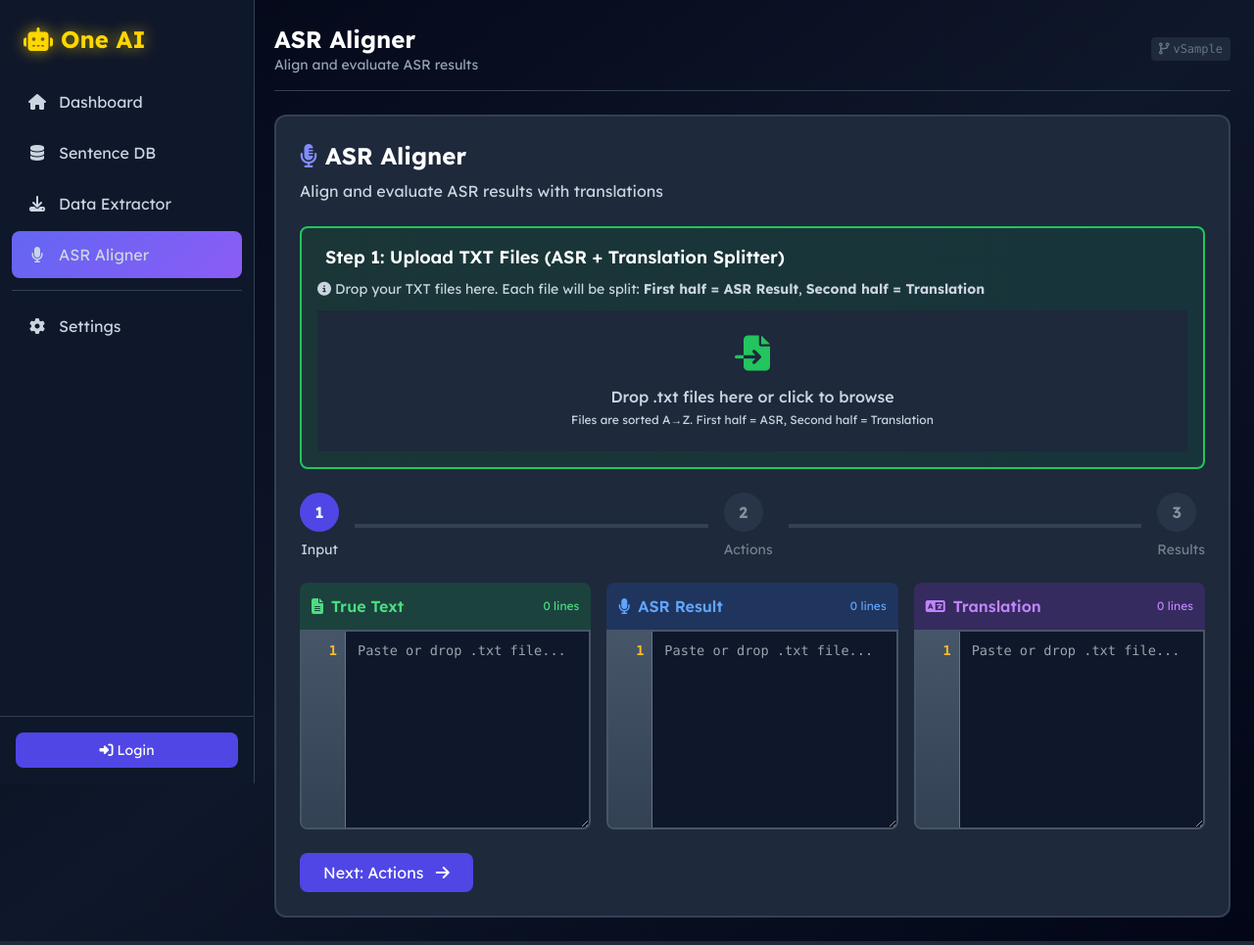
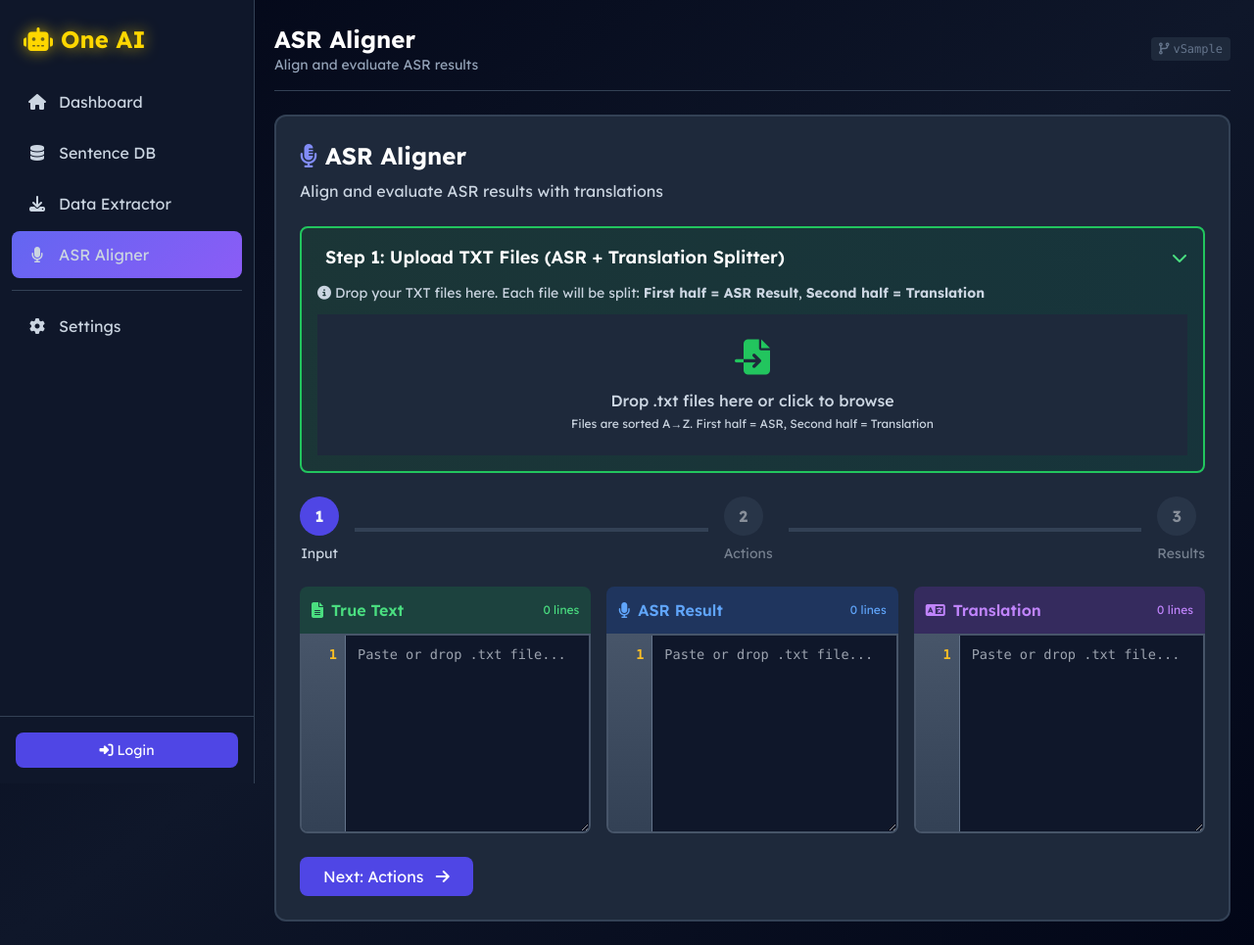
Before and after one commit to masusbilla4/one-ai-tool, a Flask app: template templates/main_dashboard.html in a window 1280 px wide, after a click on "ASR Aligner". Shown: the whole page at 98% size. Run offline with Flask 3, Linux system fonts and the light colour scheme; the template is opened without the code that fills it: most values are stand-ins (such as "Sample title", 1, 10 or a date in 2020); parts of the project's set-up code (start-up, migrations or seed data) failed here and were passed over; some libraries are stand-ins or nearby versions.

Commit message:
feat: ASR Aligner UI improvements
- Added line numbers to all textareas (True Text, ASR, Translation)
- Added drag-and-drop support to all textareas
- Made ASR Splitter section foldable to save space
- Removed popup alert after ASR Splitter processing
- Fixed line number updates after file split

Co-Authored-By: Cline SR

```diff
--- a/templates/main_dashboard.html
+++ b/templates/main_dashboard.html
@@ -650,11 +650,17 @@
                 </h2>
                 <p class="text-slate-400 mb-6">Align and evaluate ASR results with translations</p>
 
-                <!-- Step 1: ASR Splitter Drop Zone -->
+                <!-- Step 1: ASR Splitter Drop Zone (Foldable) -->
                 <div class="mb-6 p-4 bg-gradient-to-r from-green-900/30 to-emerald-900/30 border-2 border-green-500 rounded-lg">
-                    <h3 class="text-lg font-semibold text-green-400 mb-2">
+                    <div class="flex justify-between items-center cursor-pointer" onclick="toggleASRSplitter()">
+                        <h3 class="text-lg font-semibold text-green-400">
                             <i class="fas fa-step-1 mr-2"></i>Step 1: Upload TXT Files (ASR + Translation Splitter)
                         </h3>
+                        <button id="asr-splitter-toggle-btn" class="text-green-400 hover:text-green-300 transition">
+                            <i class="fas fa-chevron-down"></i>
+                        </button>
+                    </div>
+                    <div id="asr-splitter-content" class="mt-3">
                         <p class="text-sm text-slate-400 mb-3">
                             <i class="fas fa-info-circle mr-1"></i>Drop your TXT files here. Each file will be split: <strong>First half = ASR Result</strong>, <strong>Second half = Translation</strong>
                         </p>
@@ -674,6 +680,7 @@
                                 </button>
                             </div>
                             <div id="asr-splitter-items" class="max-h-32 overflow-y-auto bg-slate-800 p-2 rounded mt-2"></div>
+                        </div>
                     </div>
                 </div>
 
@@ -1284,13 +1291,29 @@
                     allTransLines.push(...lines.slice(mid).map(l => l.trim()).filter(l => l));
                 } catch (e) { alert('Error reading ' + files[i].name + ': ' + e.message); }
             }
-            if (allAsrLines.length > 0) document.getElementById('asr-asr-text').value = allAsrLines.join('\n');
-            if (allTransLines.length > 0) document.getElementById('asr-trans-text').value = allTransLines.join('\n');
+            if (allAsrLines.length > 0) {
+                document.getElementById('asr-asr-text').value = allAsrLines.join('\n');
+                updateASRLineNums('asrText');
+            }
+            if (allTransLines.length > 0) {
+                document.getElementById('asr-trans-text').value = allTransLines.join('\n');
+                updateASRLineNums('transText');
+            }
             updateASRLineCounts();
-            alert('Split complete: ' + allAsrLines.length + ' ASR + ' + allTransLines.length + ' Translation lines');
         }
         function readFileAsText(file) { return new Promise((resolve, reject) => { const reader = new FileReader(); reader.onload = (e) => resolve(e.target.result); reader.onerror = (e) => reject(e); reader.readAsText(file, 'utf-8'); }); }
         function clearASRSplitter() { asrSplitterFiles = []; document.getElementById('asr-splitter-filelist').classList.add('hidden'); document.getElementById('asr-splitter-items').innerHTML = ''; document.getElementById('asr-splitter-file').value = ''; }
+        function toggleASRSplitter() {
+            var content = document.getElementById('asr-splitter-content');
+            var btn = document.getElementById('asr-splitter-toggle-btn');
+            if (content.style.display === 'none') {
+                content.style.display = 'block';
+                btn.innerHTML = '<i class="fas fa-chevron-down"></i>';
+            } else {
+                content.style.display = 'none';
+                btn.innerHTML = '<i class="fas fa-chevron-up"></i>';
+            }
+        }
 
         // ASR Textarea Line Numbers and Drag-Drop
         function updateASRLineNums(id) {
```
Lines whose indentation alone changed are shown as unchanged.
